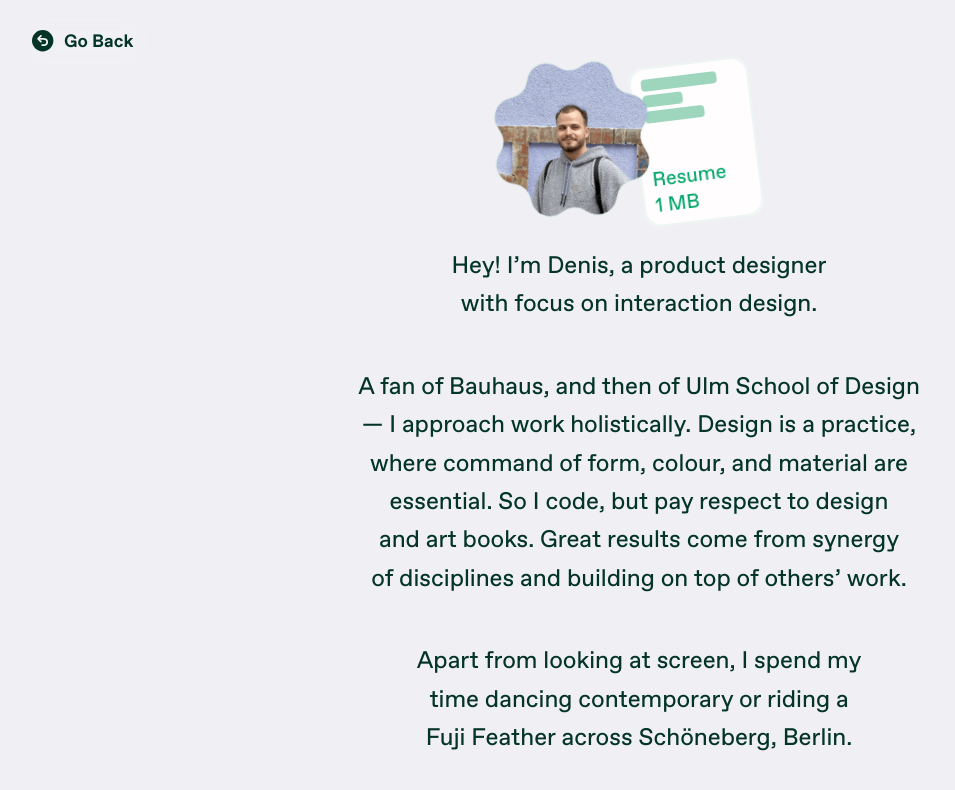
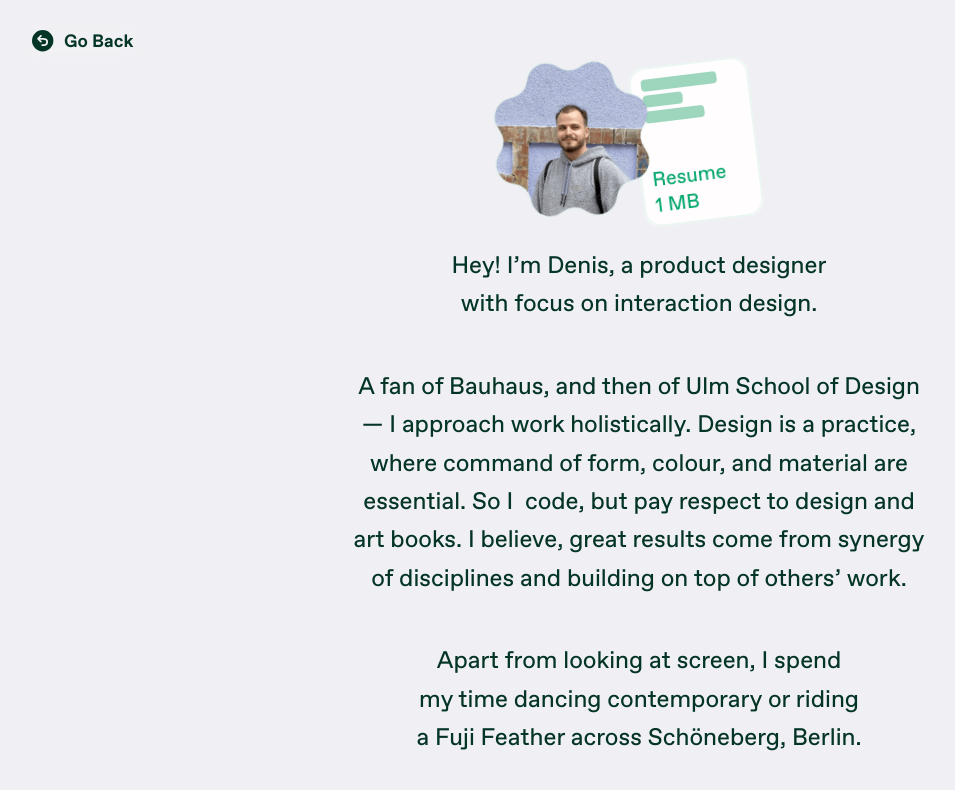
Before and after one commit to kplv/portfolio, a Next.js app: page /about in a window 1280 px wide. Shown: the top 790 px of the page, without its empty margins (1-956 px from the left). Built offline with nearby package versions, Linux system fonts and the light colour scheme; no server answers.

Commit message:
fix: about page copy

```diff
--- a/src/components/about-client/about-client.tsx
+++ b/src/components/about-client/about-client.tsx
@@ -43,12 +43,11 @@ export function AboutSectionContent() {
         </p>
         <p className={styles.paragraph}>
           A fan of Bauhaus, and then of Ulm School of Design — I approach work holistically.
-          Design is a practice, where command of form, colour, and material are essential. So I
-          code, but pay respect to design and art books. Great results come from synergy of
+          Design is a practice, where command of form, colour, and material are essential. So I           code, but pay respect to design and art books. I believe, great results come from synergy of
           disciplines and building on top of others’ work.
         </p>
         <p className={styles.paragraph}>
-          Apart from looking at screen, I spend my time dancing contemporary or riding a Fuji
+          Apart from looking at screen, I spend my time dancing contemporary or riding a Fuji
           Feather across Schöneberg, Berlin.{' '}
         </p>
       </motion.div>
```
